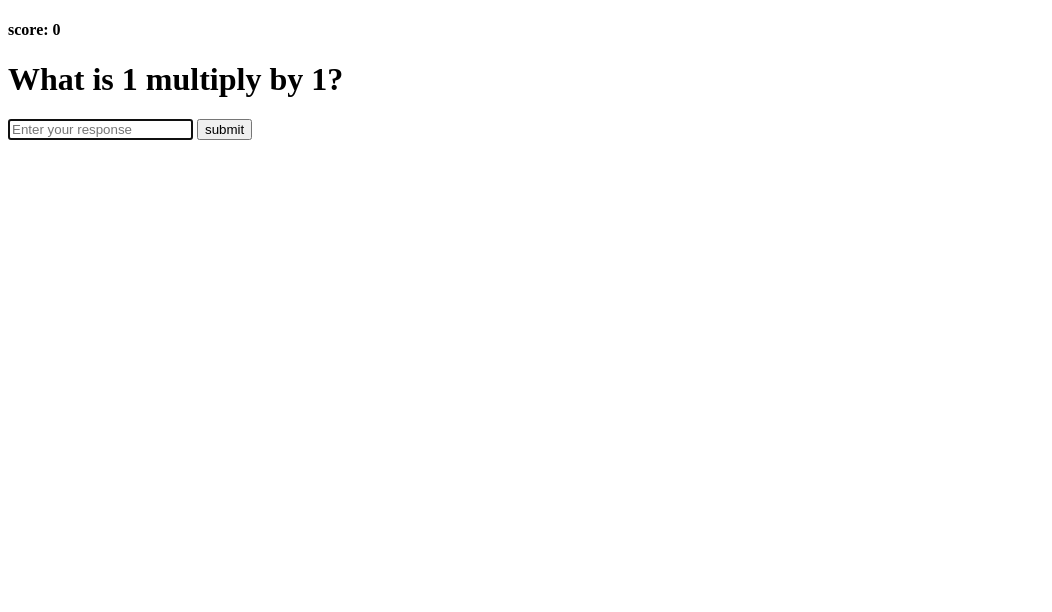
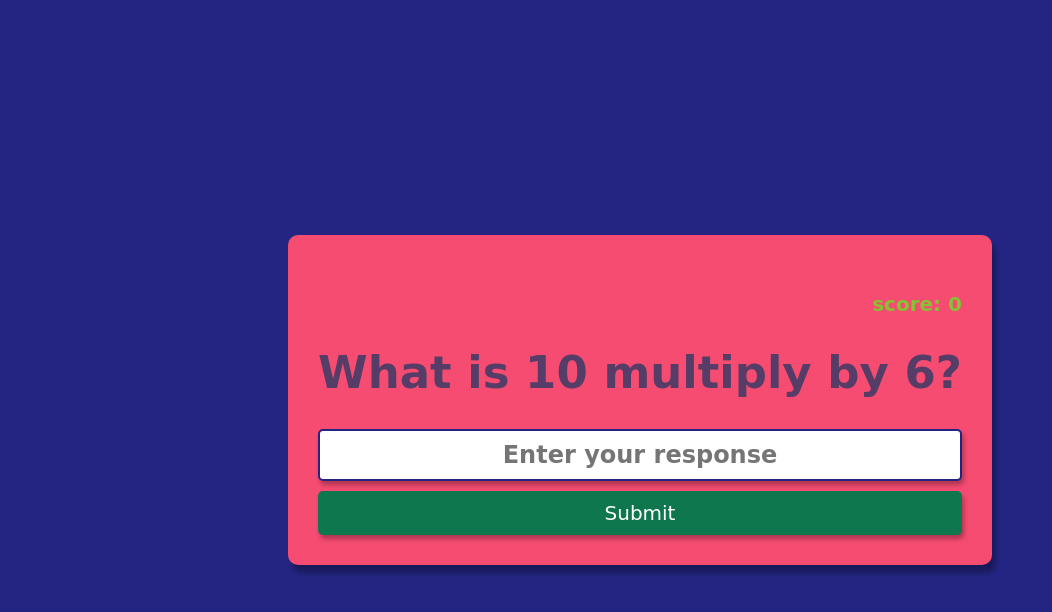
Before and after one commit to saghajani-oss/Multiplication-App, a plain HTML site: page index.html in a window 1280 px wide. Shown: the whole page, without its empty margins (0-1052 px from the left). Drawn offline with Linux system fonts and the light colour scheme.

Commit message:
making CSS & JavaScript

```diff
--- a/index.html
+++ b/index.html
@@ -5,13 +5,15 @@
     <meta http-equiv="X-UA-Compatible" content="IE=edge">
     <meta name="viewport" content="width=device-width, initial-scale=1.0">
     <title>Multiplication</title>
+    <link rel="stylesheet" href="style.css">
 </head>
 <body>
     <form class="form" id="form">
-        <h4 class="score" id="score">score: 0</h4>
-        <h1 id="question">What is 1 multiply by 1?</h1>
+        <h4 class="score" id="score"></h4>
+        <h1 id="question"></h1>
         <input type="text" class="input" id="input" autofocus autocomplete="off" placeholder="Enter your response">
-        <button type="submit" id="btn">submit</button>
+        <button type="submit" id="btn">Submit</button>
     </form>
+    <script src="index.js"></script>
 </body>
 </html>
--- /dev/null
+++ b/index.js
@@ -0,0 +1,36 @@
+const num1 = Math.ceil(Math.random() * 10);
+const num2 = Math.ceil(Math.random() * 10);
+
+let score = JSON.parse(localStorage.getItem("score"));
+
+if (!score) {
+    score = 0;
+}
+
+const scoreEl = document.getElementById("score");
+
+scoreEl.innerHTML = `score: ${score}`;
+
+const questionEl = document.getElementById("question");
+questionEl.innerHTML = `What is ${num1} multiply by ${num2}?`;
+
+const formEl = document.getElementById("form");
+
+const inputEl = document.getElementById("input");
+
+const correctAns = num1 * num2;
+
+formEl.addEventListener("submit", ()=> {
+    const userAns = +inputEl.value;
+    if (correctAns === userAns) {
+        score++
+        updateLocalScore();
+    } else {
+        score--
+        updateLocalScore();
+    }
+})
+
+function updateLocalScore() {
+    localStorage.setItem("score",JSON.stringify(score));
+}
--- /dev/null
+++ b/style.css
@@ -0,0 +1,69 @@
+body {
+    margin: 0;
+    padding: 0;
+    box-sizing: border-box;
+    background-color: #242582;
+    display: flex;
+    justify-content: center;
+    align-items: center;
+    height: 100vh;
+    font-family: cursive;
+}
+
+.form {
+    background-color: #f64c72;
+    padding: 30px;
+    border-radius: 10px;
+    box-shadow: 4px 8px 5px rgba(0,0,0,0.3);
+    margin: 0px 10px;
+}
+
+.score {
+    color: #86c232;
+    font-size: 20px;
+    text-align: right;
+}
+
+#question {
+    color: #553d67;
+    font-size: 45px;
+}
+
+#input {
+    display: block;
+    width: 100%;
+    padding: 10px;
+    box-sizing: border-box;
+    font-size: 24px;
+    font-weight: bold;
+    text-align: center;
+    color: #14a76c;
+    border: 2px solid #242582;
+    border-radius: 5px;
+    box-shadow: 2px 4px 5px rgba(0,0,0,0.3);
+    font-family: cursive;
+}
+
+#input:focus {
+    outline: none;
+}
+
+#btn {
+    display: block;
+    width: 100%;
+    padding: 10px;
+    margin-top: 10px;
+    border: none;
+    background-color: #0e774d;
+    border-radius: 5px;
+    color: white;
+    font-size: 20px;
+    box-shadow: 2px 4px 5px rgba(0,0,0,0.3);
+    font-family: cursive;
+    cursor: pointer;
+    transition: 0.5s ease-in-out;
+}
+
+#btn:hover {
+ background-color: #14ac6f;
+}
```
